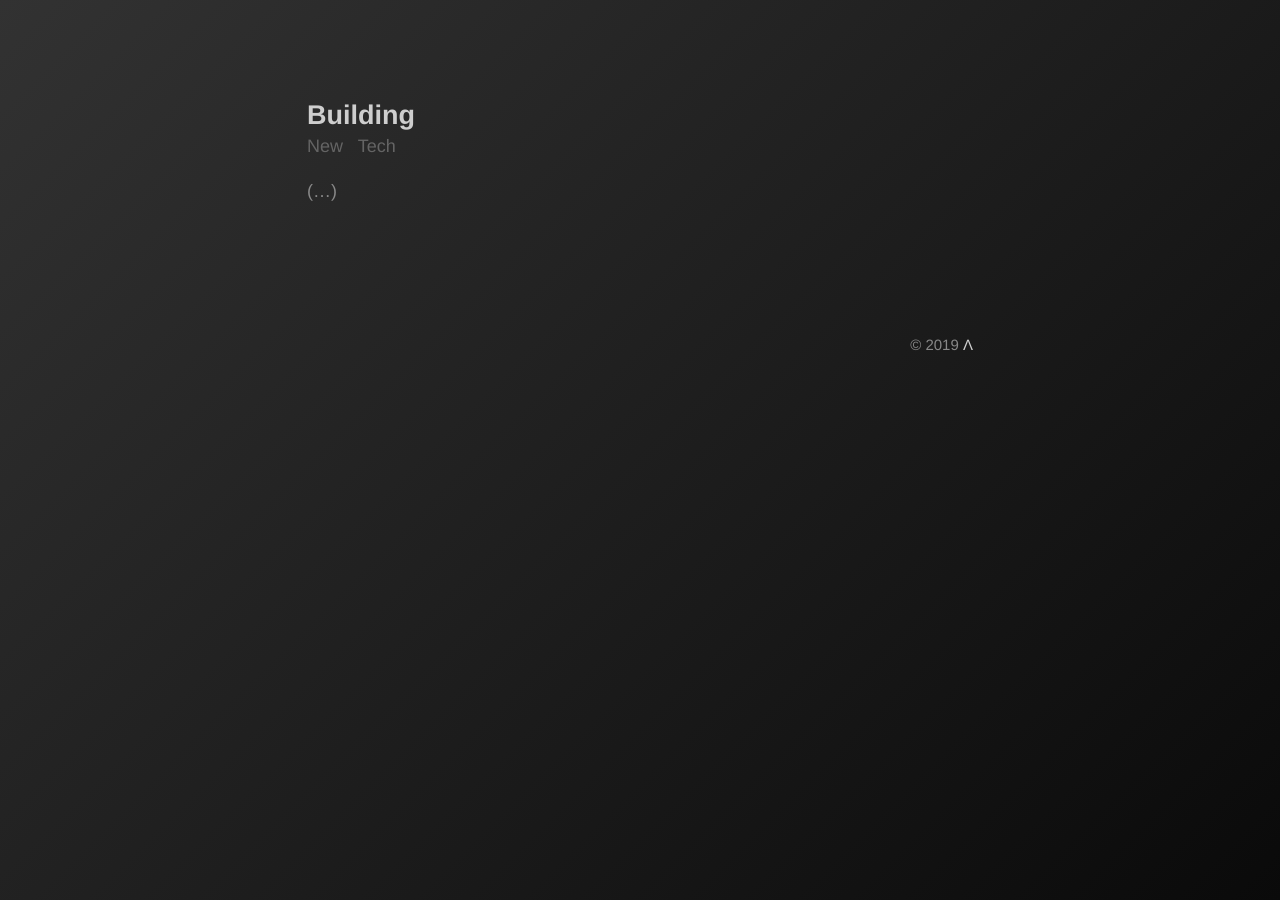
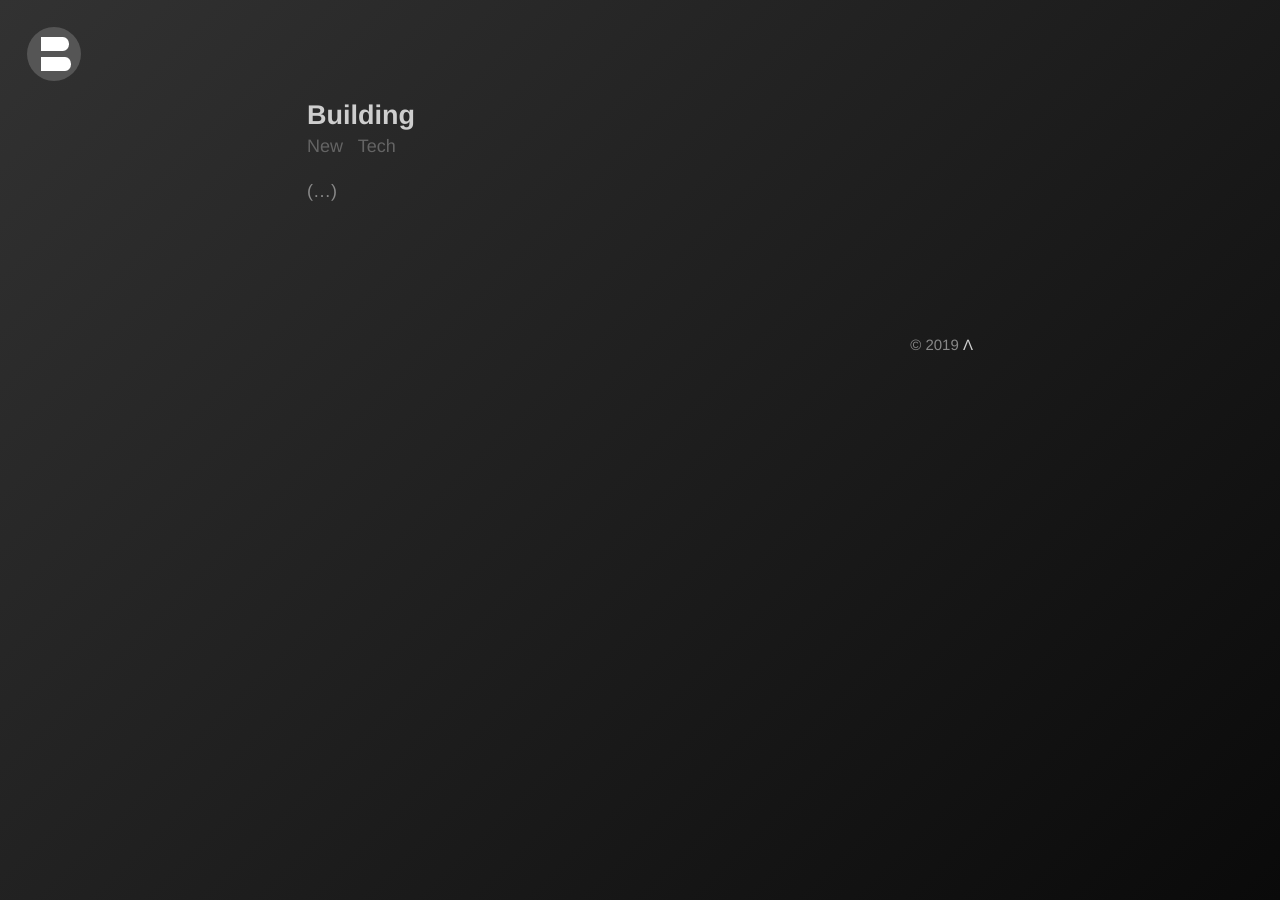
Before and after one commit to bonina/bonina.github.io, a Jekyll site: the page built from index.html, in a window 1280 px wide. Built offline with Jekyll 4.4.1, drawn with Linux system fonts in a browser that asks for light colours; the list of posts is cut into pages by our own code.

Commit message:
Update _menu.scss

```diff
--- a/_sass/_menu.scss
+++ b/_sass/_menu.scss
@@ -100,7 +100,7 @@ label[for="nav-trigger"]:hover {
   background: #3d3d3d;
 }
 
-#b0 {
+.b0 {
   position: absolute;
   width: 3rem;
   height: 3rem;
@@ -108,7 +108,7 @@ label[for="nav-trigger"]:hover {
   border-radius: 50%
 }
 
-#b1 {
+.b1 {
   position: absolute;
   top: .56rem;
   left: .77rem;
@@ -119,7 +119,7 @@ label[for="nav-trigger"]:hover {
   border-radius: 50% 22% 22% 50% / 0% 50% 50% 0%;
 }
 
-#b2 {
+.b2 {
   position: absolute;
   bottom: .56rem;
   left: .77rem;
@@ -130,7 +130,7 @@ label[for="nav-trigger"]:hover {
   border-radius: 50% 20% 20% 50% / 0% 50% 50% 0%;
 }
 
-.nav-trigger:checked ~ #b0 {
+.nav-trigger:checked ~ .b0 {
   left: 1.5rem;
 }
 
```
